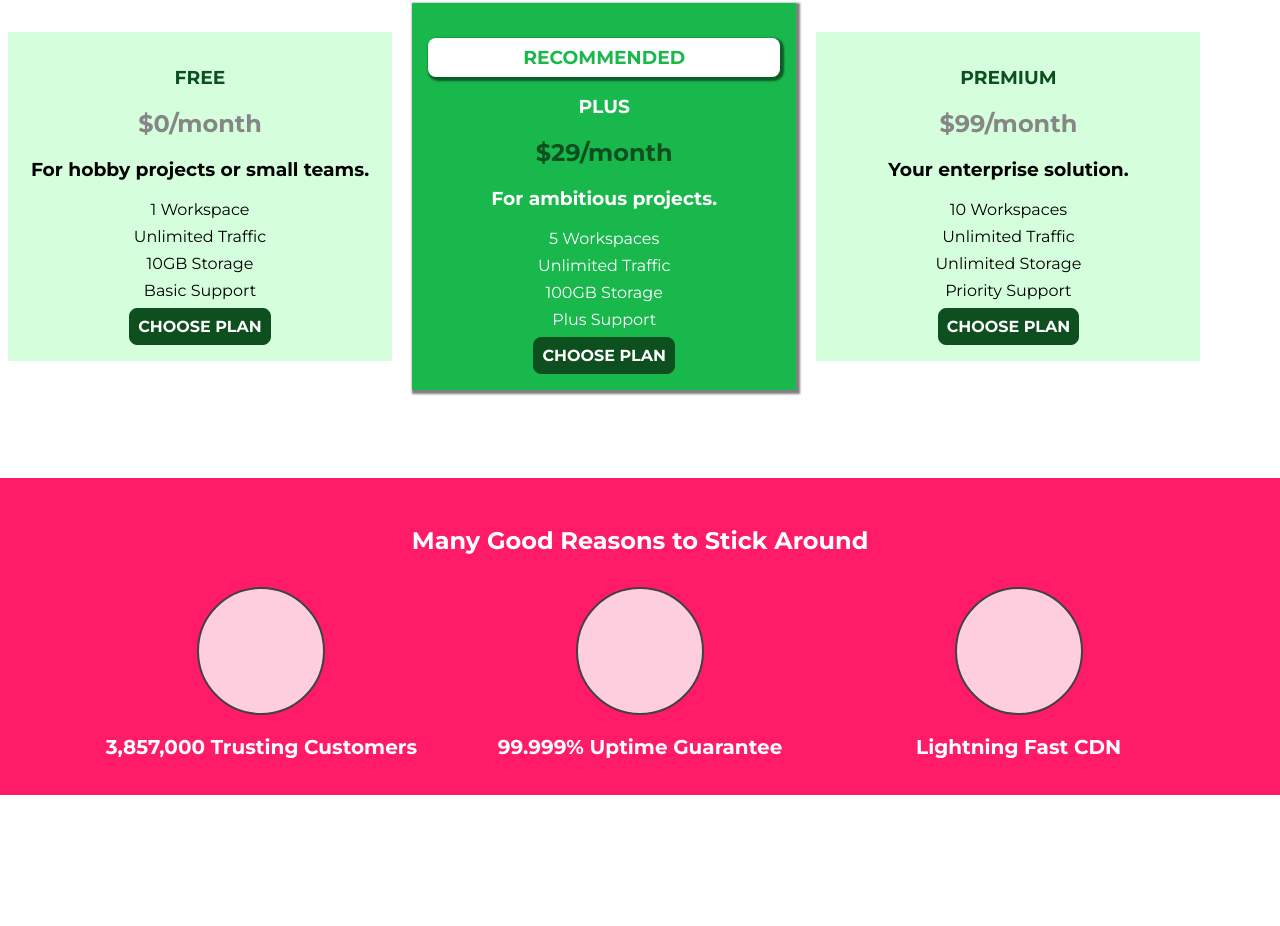
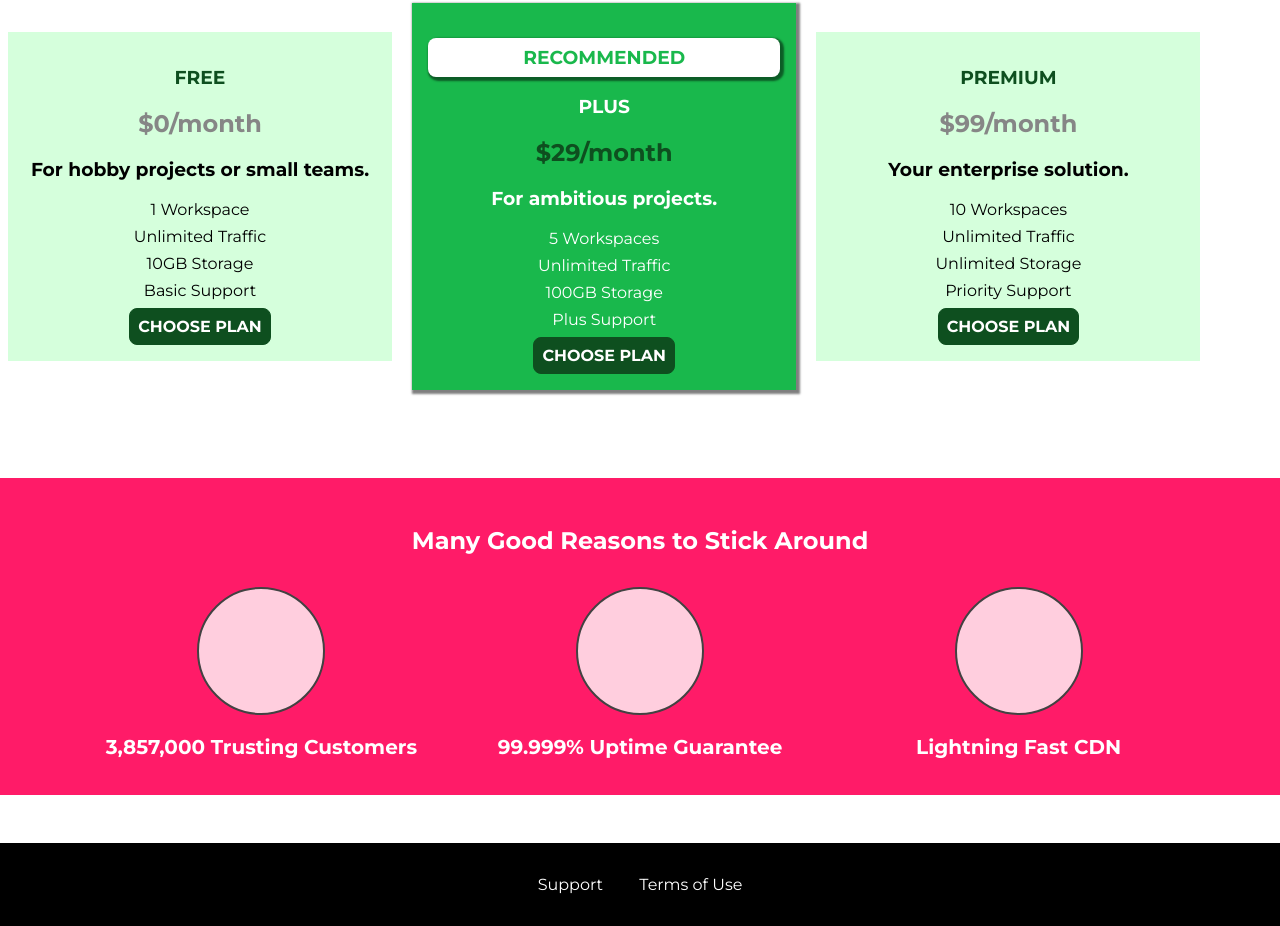
Before and after one commit to gumlik/uTours, a plain HTML site: page index.html in a window 1280 px wide. Shown: the part 645-1571 px from the top of the page. Before the commit the page ends 1440 px from the top, so only its background shows below. Drawn offline with Linux system fonts and the light colour scheme.

Commit message:
Add footer

```diff
--- a/index.html
+++ b/index.html
@@ -108,5 +108,17 @@
             </ul>
         </section>
     </main>
+    <footer class="main-footer">
+        <nav>
+            <ul class="footer-links">
+                <li class="footer-link">
+                    <a href="#">Support</a>
+                </li>
+                <li class="footer-link">
+                    <a href="#">Terms of Use</a>
+                </li>
+            </ul>
+        </nav>
+    </footer>
 </body>
 </html>
--- a/style.css
+++ b/style.css
@@ -195,3 +195,31 @@ body {
     background: white;
     border: none;
 }
+
+.footer-links {
+    margin: 0;
+    padding: 0;
+    text-align: center;
+}
+
+.main-footer {
+    background-color: black;
+    list-style: none;
+    padding: 32px;
+    margin-top: 48px;
+}
+
+.footer-link {
+    display: inline-block;
+    margin: 0 16px;
+}
+
+.footer-links a {
+    color: white;
+    text-decoration: none;
+}
+
+.footer-link a:hover,
+.footer-link a:active {
+    color: #ccc;
+}
```
